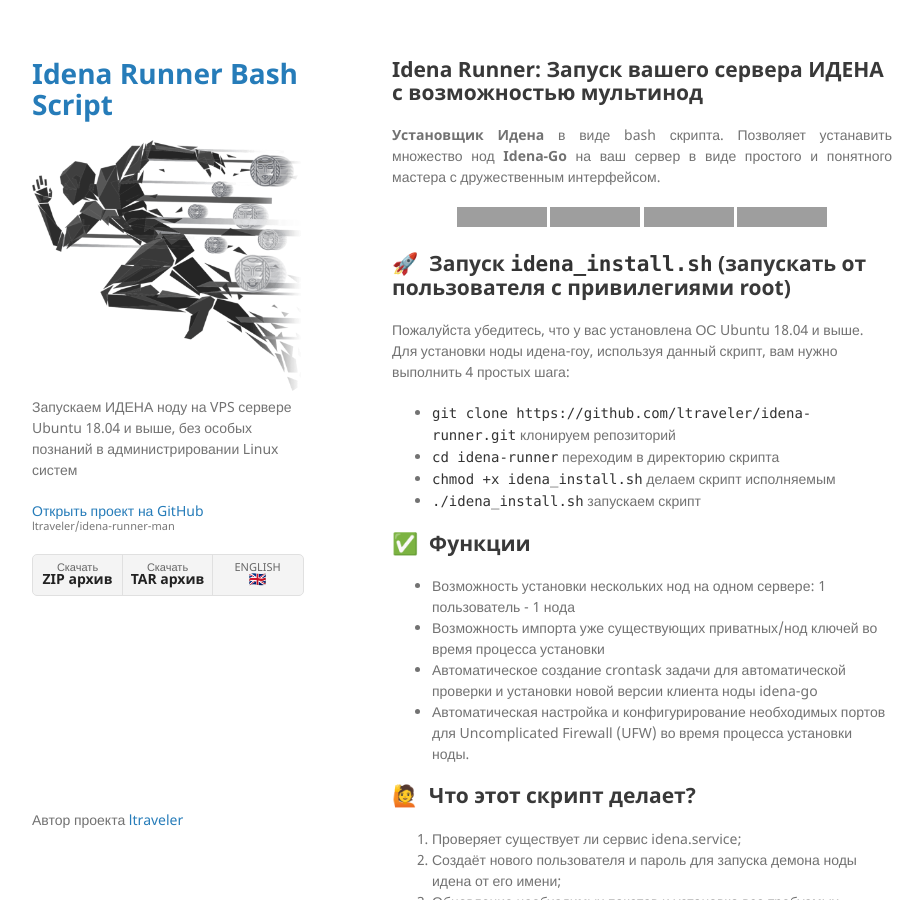
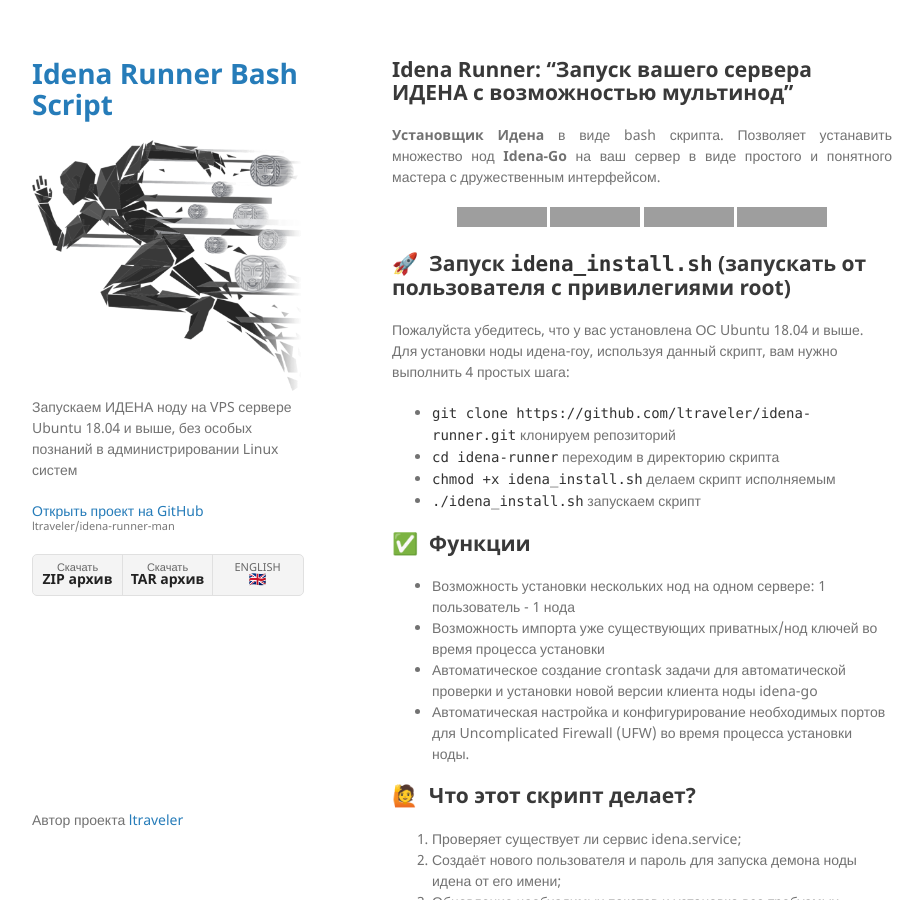
Before and after one commit to ltraveler/idena-runner-man, a Jekyll site: the page built from ru/index-ru.md, in a window 1280 px wide and 900 px high, cut to the strip 0-900 px from the top of the window. Shown: the whole strip, without its empty margins (178-1101 px from the left). Built offline with Jekyll 4.4.1, drawn with Linux system fonts in a browser that asks for light colours; grey boxes are pictures that could not be loaded.

```diff
--- a/ru/index-ru.md
+++ b/ru/index-ru.md
@@ -8,7 +8,7 @@ description: "Быстрый старт вашего сервера идена
 introduction: "Запускаем ИДЕНА ноду на VPS сервере Ubuntu 18.04 и выше, без особых познаний в администрировании Linux систем"
 ---
 
-## Idena Runner: Запуск вашего сервера ИДЕНА с возможностью мультинод
+## Idena Runner: "Запуск вашего сервера ИДЕНА с возможностью мультинод"
 
 <p align="justify"><b>Установщик Идена</b> в виде bash скрипта. Позволяет устанавить множество нод <b>Idena-Go</b> на ваш сервер в виде простого и понятного мастера с дружественным интерфейсом.</p>
 
```
